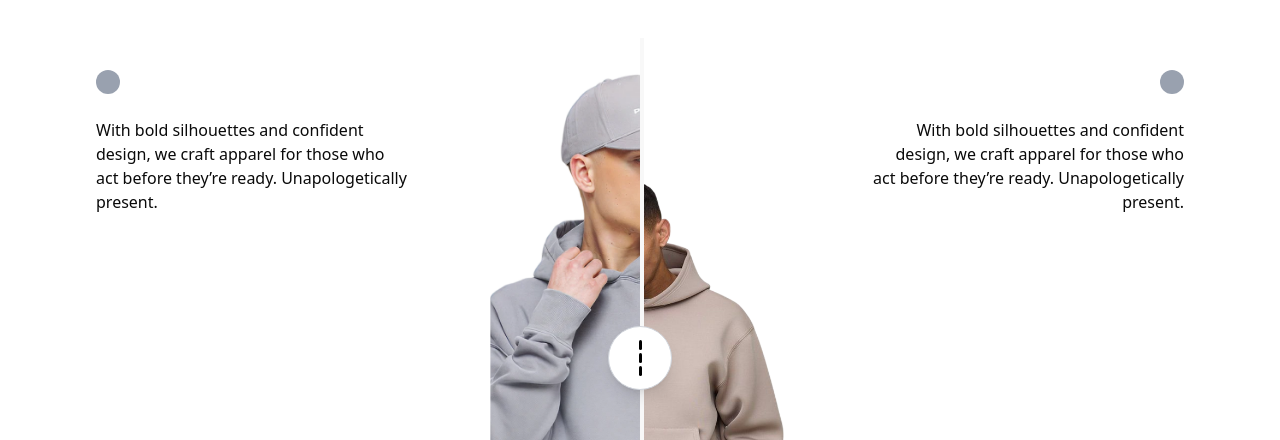
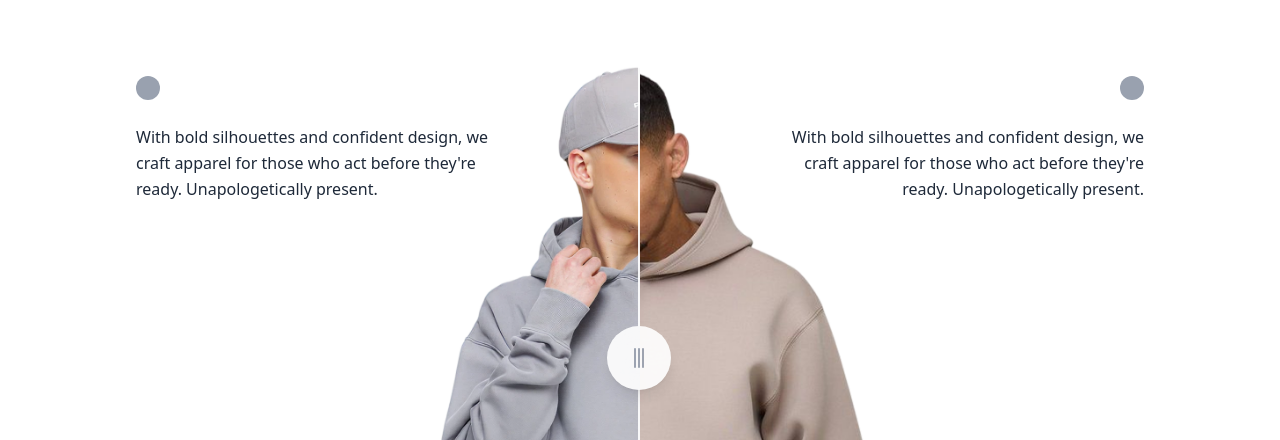
Before and after one commit to itskvsin/ynotnow, a Next.js app: page /demo in a window 1280 px wide. Shown: the part 2549-2989 px from the top of the page. Built offline with nearby package versions, Linux system fonts and the light colour scheme.

Commit message:
improved the slider

```diff
--- a/components/Slider.tsx
+++ b/components/Slider.tsx
@@ -1,45 +1,181 @@
-import React from "react";
-import { Compare } from "@/components/ui/compare";
+"use client"
 
-export default function Slider() {
+import React, { useState, useRef, useEffect, useCallback } from 'react';
+
+interface ImageCompareProps {
+  beforeImage: string;
+  afterImage: string;
+  beforeLabel?: string;
+  afterLabel?: string;
+}
+
+const ImageCompare: React.FC<ImageCompareProps> = ({
+  beforeImage,
+  afterImage,
+  beforeLabel = 'Before',
+  afterLabel = 'After'
+}) => {
+  const [sliderPosition, setSliderPosition] = useState(50);
+  const [isDragging, setIsDragging] = useState(false);
+  const containerRef = useRef<HTMLDivElement>(null);
+
+  const handleMove = useCallback((clientX: number) => {
+    if (!containerRef.current) return;
+
+    const rect = containerRef.current.getBoundingClientRect();
+    const x = clientX - rect.left;
+    const percentage = (x / rect.width) * 100;
+
+    setSliderPosition(Math.min(Math.max(percentage, 0), 100));
+  }, []);
+
+  const handleMouseDown = useCallback((e: React.MouseEvent) => {
+    e.preventDefault();
+    setIsDragging(true);
+    handleMove(e.clientX);
+  }, [handleMove]);
+
+  const handleTouchStart = useCallback((e: React.TouchEvent) => {
+    e.preventDefault();
+    setIsDragging(true);
+    handleMove(e.touches[0].clientX);
+  }, [handleMove]);
+
+  const handleMouseUp = useCallback(() => {
+    setIsDragging(false);
+  }, []);
+
+  const handleMouseMove = useCallback((e: MouseEvent) => {
+    if (!isDragging) return;
+    e.preventDefault();
+    handleMove(e.clientX);
+  }, [isDragging, handleMove]);
+
+  const handleTouchMove = useCallback((e: TouchEvent) => {
+    if (!isDragging) return;
+    e.preventDefault();
+    handleMove(e.touches[0].clientX);
+  }, [isDragging, handleMove]);
+
+  const handleContainerClick = useCallback((e: React.MouseEvent) => {
+    if (e.target === e.currentTarget || (e.target as HTMLElement).tagName === 'IMG') {
+      handleMove(e.clientX);
+    }
+  }, [handleMove]);
+
+  useEffect(() => {
+    if (isDragging) {
+      document.addEventListener('mousemove', handleMouseMove);
+      document.addEventListener('mouseup', handleMouseUp);
+      document.addEventListener('touchmove', handleTouchMove, { passive: false });
+      document.addEventListener('touchend', handleMouseUp);
+
+      document.body.style.userSelect = 'none';
+      document.body.style.cursor = 'ew-resize';
+    } else {
+      document.body.style.userSelect = '';
+      document.body.style.cursor = '';
+    }
+
+    return () => {
+      document.removeEventListener('mousemove', handleMouseMove);
+      document.removeEventListener('mouseup', handleMouseUp);
+      document.removeEventListener('touchmove', handleTouchMove);
+      document.removeEventListener('touchend', handleMouseUp);
+      document.body.style.userSelect = '';
+      document.body.style.cursor = '';
+    };
+  }, [isDragging, handleMouseMove, handleMouseUp, handleTouchMove]);
+
   return (
-    <div className="p-4 h-screen w-full flex items-center justify-center rounded-3xl dark:bg-neutral-900 dark:border-neutral-800 px-4">
-      <div className="flex flex-col justify-start h-screen gap-6 text-start px-20 py-28  items-start">
-        <div className="h-6 w-6 rounded-full bg-gray-400 "></div>
-        <p className="select-none">
-          With bold silhouettes and confident design, we craft apparel for those
-          who act before they’re ready. Unapologetically present.
-        </p>
+    <div className="w-full relative">
+      {/* Image Comparison Container - Full Width */}
+      <div className="w-full">
+        <div
+          ref={containerRef}
+          className="relative w-full aspect-video overflow-visible cursor-ew-resize select-none touch-none bg-white"
+          onMouseDown={handleMouseDown}
+          onTouchStart={handleTouchStart}
+          onClick={handleContainerClick}
+        >
+          {/* After Image (Background) */}
+          <div className="absolute inset-0 pointer-events-none flex items-center justify-center">
+            <img
+              src={afterImage}
+              alt="After"
+              className="max-w-full max-h-full object-contain"
+              draggable={false}
+            />
+          </div>
+
+          {/* Before Image (Clipped) */}
+          <div
+            className="absolute inset-0 overflow-hidden pointer-events-none flex items-center justify-center"
+            style={{ clipPath: `inset(0 ${100 - sliderPosition}% 0 0)` }}
+          >
+            <img
+              src={beforeImage}
+              alt="Before"
+              className="max-w-full max-h-full object-contain"
+              draggable={false}
+            />
+          </div>
+
+          {/* Slider Line */}
+          <div
+            className="absolute top-0 bottom-0 w-0.5 bg-white pointer-events-none transition-opacity duration-200"
+            style={{
+              left: `calc(${sliderPosition}% - 0.125rem)`,
+              opacity: isDragging ? 1 : 0.9
+            }}
+          >
+            {/* Slider Handle */}
+            <div className={`absolute top-1/2 left-1/2 -translate-x-1/2 -translate-y-1/2 w-16 h-16 bg-white rounded-full shadow-lg flex items-center justify-center transition-transform duration-200 ${isDragging ? 'scale-105' : 'scale-100'}`}>
+              <div className="flex gap-0.5">
+                <div className="w-0.5 h-5 bg-gray-400 rounded-full"></div>
+                <div className="w-0.5 h-5 bg-gray-400 rounded-full"></div>
+                <div className="w-0.5 h-5 bg-gray-400 rounded-full"></div>
+              </div>
+            </div>
+          </div>
+        </div>
       </div>
-      <Compare
-        firstImage="/images/hoodies/blueHoodie.png"
-        secondImage="/images/hoodies/grayHoodie.png"
-        firstImageClassName="object-contain object-center"
-        secondImageClassname="object-contain object-center"
-        className="h-[250px] w-[200px] md:h-[80vh] md:w-[70vw]"
-        slideMode="drag"
+
+      {/* Left Text Section - Overlay */}
+      {beforeLabel && (
+        <div className="absolute left-8 lg:left-20 top-1/6 -translate-y-1/2 flex flex-col gap-6 text-start items-start max-w-sm pointer-events-none z-10">
+          <div className="h-6 w-6 rounded-full bg-gray-400"></div>
+          <p className="select-none text-sm lg:text-base leading-relaxed text-gray-800">
+            {beforeLabel}
+          </p>
+        </div>
+      )}
+
+      {/* Right Text Section - Overlay */}
+      {afterLabel && (
+        <div className="absolute right-8 lg:right-20 top-1/6 -translate-y-1/2 flex flex-col gap-6 text-end items-end max-w-sm pointer-events-none z-10">
+          <div className="h-6 w-6 rounded-full bg-gray-400"></div>
+          <p className="select-none text-sm lg:text-base leading-relaxed text-gray-800">
+            {afterLabel}
+          </p>
+        </div>
+      )}
+    </div>
+  );
+};
+
+export default function App() {
+  const beforeImg = "/images/hoodies/blueHoodie.png";
+  const afterImg = "/images/hoodies/grayHoodie.png";
+
+  return (
+    <div className="min-h-screen bg-white flex items-center justify-center p-14">
+      <ImageCompare
+        beforeImage={beforeImg}
+        afterImage={afterImg}
+        beforeLabel="With bold silhouettes and confident design, we craft apparel for those who act before they're ready. Unapologetically present."
+        afterLabel="With bold silhouettes and confident design, we craft apparel for those who act before they're ready. Unapologetically present."
       />
-      <div className="flex flex-col justify-start h-screen gap-6 text-end px-20 py-28 items-end">
-        <div className="h-6 w-6 rounded-full bg-gray-400"></div>
-        <p className="select-none">
-
-          With bold silhouettes and confident design, we craft apparel for those
-          who act before they’re ready. Unapologetically present.
-        </p>
-      </div>
     </div>
   );
 }
-
-
-
-// import { ReactCompareSlider, ReactCompareSliderImage } from 'react-compare-slider';
-
-// export default function Slider(){
-//   return (
-//     <ReactCompareSlider className='h-screen'
-//       itemOne={<ReactCompareSliderImage src="/images/hoodies/blueHoodie.png"  alt="Image one" />}
-//       itemTwo={<ReactCompareSliderImage src="/images/hoodies/grayHoodie.png"  alt="Image two" />}
-//     />
-//   );
-// };
```
